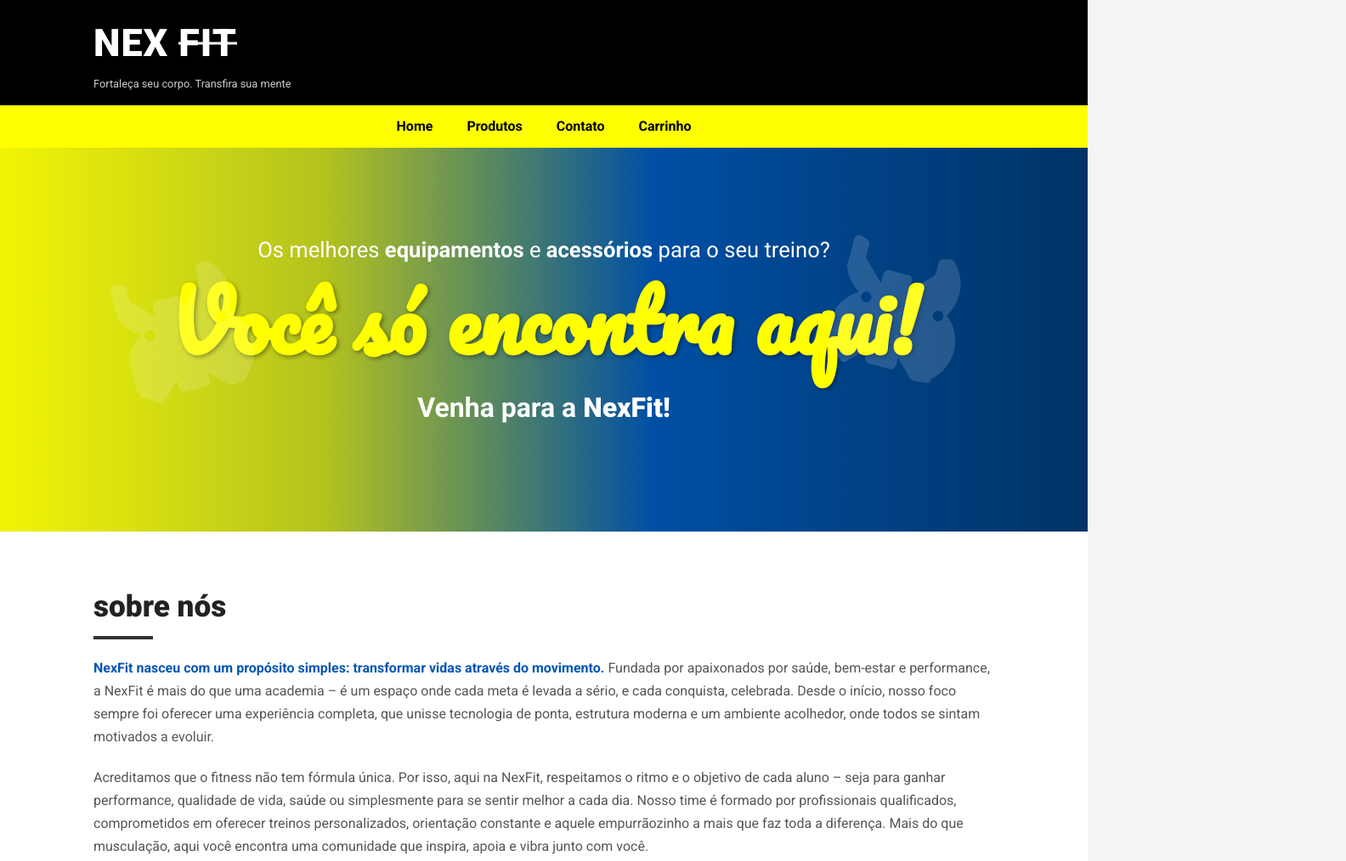
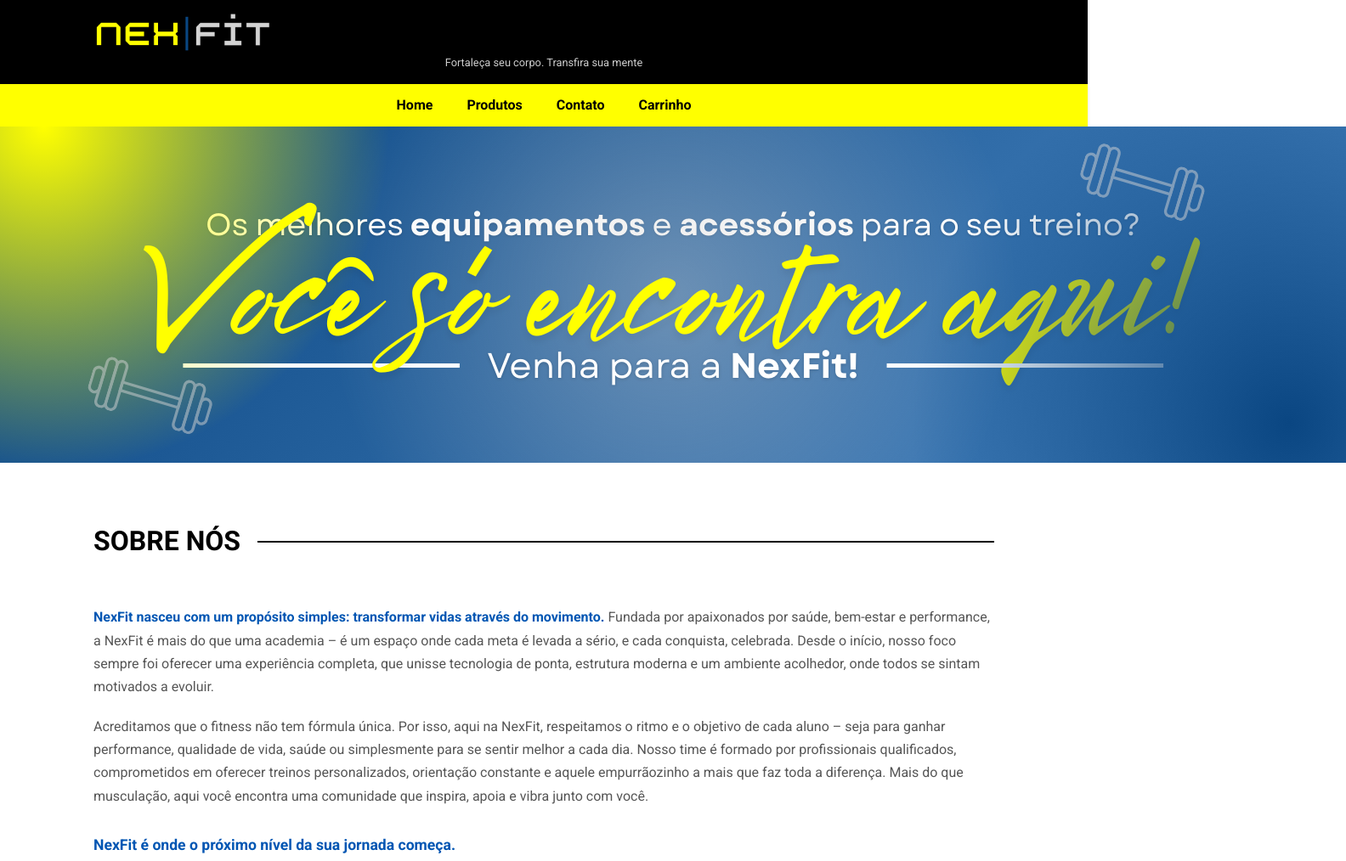
Before and after one commit to liviapiveta/NexFit, a plain HTML site: page home.html in a window 1280 px wide. Shown: the top 1014 px of the page at 85% size, 1584 px wide, since content can reach past the window. Drawn offline with Linux system fonts and the light colour scheme.

Commit message:
Add files via upload

```diff
--- a/home.html
+++ b/home.html
@@ -12,7 +12,7 @@
     <header>
         <div class="container">
             <div class="logo-area">
-                <h1 class="logo">NEX <span class="fit-logo">F<span class="fit-line"></span>IT</span></h1>
+                <img src="imagens/Logo 02 NexFit.png">
                 <p class="tagline">Fortaleça seu corpo. Transfira sua mente</p>
             </div>
         </div>
@@ -31,20 +31,16 @@
         </div>
     </section>
 
-    <section class="hero">
-        <div class="hero-overlay"></div>
-        <div class="container hero-text-content">
-            <div class="dumbbell-icon left"></div>
-            <div class="dumbbell-icon right"></div>
-            <p class="hero-subtitle">Os melhores <strong>equipamentos</strong> e <strong>acessórios</strong> para o seu treino?</p>
-            <h2 class="hero-title">Você só encontra aqui!</h2>
-            <p class="hero-cta">Venha para a <span class="nexfit-cta">NexFit!</span></p>
-        </div>
+    <section class="banner">
+        <img src="imagens/Banners NexFit.png">
     </section>
 
     <section class="about-us">
         <div class="container">
-            <h2 class="section-title">sobre nós</h2>
+            <div class="section-title-container">
+            <h2 class="section-title">SOBRE NÓS</h2>
+            <div class="section-title-line"></div>
+            <div class="space-block"></div> </div>
             <p>
                 <strong>NexFit nasceu com um propósito simples: transformar vidas através do movimento.</strong>
                 Fundada por apaixonados por saúde, bem-estar e performance, a NexFit é mais do que uma academia – é um espaço
@@ -119,7 +115,7 @@
                 <a href="pagina-roupas.html"> <!-- ATUALIZE O LINK QUANDO A PÁGINA EXISTIR -->
                     <div class="category-image-wrapper">
                         <!-- Substitua pelo caminho da sua imagem -->
-                        <img src="https://placehold.co/150x150/003366/FFFFFF?text=NEX+FIT" alt="Roupas Nex Fit">
+                        <img src="imagens/Roupas.png" alt="Roupas Nex Fit">
                     </div>
                     <p>Roupas</p>
                 </a>
@@ -129,7 +125,7 @@
                 <a href="pagina-acessorios.html"> <!-- ATUALIZE O LINK QUANDO A PÁGINA EXISTIR -->
                     <div class="category-image-wrapper">
                         <!-- Substitua pelo caminho da sua imagem -->
-                        <img src="https://placehold.co/150x150/003366/FFFFFF?text=NEX+FIT" alt="Acessórios Nex Fit">
+                        <img src="imagens/Acessórios.png" alt="Acessórios Nex Fit">
                     </div>
                     <p>Acessórios</p>
                 </a>
@@ -139,7 +135,7 @@
                 <a href="pagina-equipamentos.html"> <!-- ATUALIZE O LINK QUANDO A PÁGINA EXISTIR -->
                     <div class="category-image-wrapper">
                         <!-- Substitua pelo caminho da sua imagem -->
-                        <img src="https://placehold.co/150x150/003366/FFFFFF?text=NEX+FIT" alt="Equipamentos Nex Fit">
+                        <img src="imagens/Equipamentos.png" alt="Equipamentos Nex Fit">
                     </div>
                     <p>Equipamentos</p>
                 </a>
@@ -149,7 +145,7 @@
                 <a href="pagina-suplementos.html"> <!-- ATUALIZE O LINK QUANDO A PÁGINA EXISTIR -->
                     <div class="category-image-wrapper">
                         <!-- Substitua pelo caminho da sua imagem -->
-                        <img src="https://placehold.co/150x150/003366/FFFFFF?text=NEX+FIT" alt="Suplementos Nex Fit">
+                        <img src="imagens/Suplementos.png" alt="Suplementos Nex Fit">
                     </div>
                     <p>Suplementos</p>
                 </a>
@@ -159,7 +155,7 @@
                 <a href="pagina-descontos.html"> <!-- ATUALIZE O LINK QUANDO A PÁGINA EXISTIR -->
                     <div class="category-image-wrapper">
                         <!-- Substitua pelo caminho da sua imagem -->
-                        <img src="https://placehold.co/150x150/003366/FFFFFF?text=NEX+FIT" alt="Descontos Nex Fit">
+                        <img src="imagens/Descontos.png" alt="Descontos Nex Fit">
                     </div>
                     <p class="discount-text">Descontos %</p>
                 </a>
@@ -185,7 +181,7 @@
                 <a href="voleibol.html">
                     <div class="category-image-wrapper">
                         <!-- Substitua pelo caminho da sua imagem de bola de vôlei -->
-                        <img src="https://placehold.co/150x150/FFFFFF/000000?text=Voleibol" alt="Voleibol">
+                        <img src="imagens/Voleibol Bola.jpg" alt="Voleibol">
                     </div>
                     <p>Voleibol</p>
                 </a>
@@ -195,7 +191,7 @@
                 <a href="basketbol.html">
                     <div class="category-image-wrapper">
                         <!-- Substitua pelo caminho da sua imagem de bola de basquete -->
-                        <img src="https://placehold.co/150x150/FFFFFF/000000?text=Basketbol" alt="Basketbol">
+                        <img src="imagens/Basketbol Bola.jpg" alt="Basketbol">
                     </div>
                     <p>Basketbol</p>
                 </a>
@@ -205,7 +201,7 @@
                 <a href="futebol.html">
                     <div class="category-image-wrapper">
                         <!-- Substitua pelo caminho da sua imagem de bola de futebol -->
-                        <img src="https://placehold.co/150x150/FFFFFF/000000?text=Futebol" alt="Futebol">
+                        <img src="imagens/Futebol Bola.jpg" alt="Futebol">
                     </div>
                     <p>Futebol</p>
                 </a>
--- a/style.css
+++ b/style.css
@@ -9,7 +9,7 @@
     font-family: 'Roboto', Arial, sans-serif;
     line-height: 1.6;
     color: #333;
-    background-color: #f4f4f4;
+
 }
 
 .container {
@@ -18,11 +18,19 @@
     padding: 0 20px;
 }
 
+.logo-area img {
+    width: 20%;
+    height: auto;
+    display: block;
+
+}
+
 /* Header Styles (Black Bar with Logo) */
 header {
     background-color: #000;
     color: #fff;
-    padding: 15px 0; /* Aumentei um pouco o padding vertical */
+    padding: 15px 0;
+     /* Aumentei um pouco o padding vertical */
     /* Removida a border-bottom amarela daqui */
 }
 
@@ -35,32 +43,22 @@
 /* O logo-area agora fica sozinho no container do header, alinhado à esquerda por padrão */
 
 .logo-area .logo {
-    font-family: 'Roboto', sans-serif;
+    font-family: Georgia, 'Times New Roman', Times, serif;
     font-weight: 900;
     font-size: 2.8em;
     color: #fff;
     letter-spacing: 1px;
     margin: 0; /* Garante que não há margem extra no h1 */
-}
-
-.fit-logo {
-    position: relative;
-    display: inline-block;
-}
-
-.fit-logo .fit-line {
-    position: absolute;
-    height: 3px;
-    background-color: #fff;
-    width: 100%;
-    left: 0;
-    top: 50%;
-    transform: translateY(-50%);
-    z-index: 1;
+    display: flex;
+    justify-content: center; /* Centraliza os itens na linha */
+    align-items: flex-start;
 }
 
 .logo-area .tagline {
     font-size: 0.8em;
+    display: flex;
+    justify-content: center; /* Centraliza os itens na linha */
+    align-items: flex-start;
     color: #ccc;
     margin-top: 2px; /* Ajuste fino da margem */
 }
@@ -186,25 +184,23 @@
     background-color: #fff;
 }
 
+
+
 .about-us .section-title {
-    font-size: 2.2em;
-    color: #222;
-    margin-bottom: 20px;
-    font-weight: 900;
-    text-transform: lowercase;
-    position: relative;
-    padding-bottom: 10px;
-    display: inline-block;
+    font-family: 'Roboto', sans-serif; /* Ou a fonte geométrica que você usou para o logo */
+    font-size: 2em; /* Ajuste o tamanho conforme necessário */
+    color: #000; /* Cor preta para o título */
+    font-weight: 700; /* Bold */
+    text-transform: uppercase;
+    margin: 0; /* Remove margens padrão do h2 */
+    padding-right: 20px; /* Espaço entre o texto e a linha */
+    white-space: nowrap;
 }
 
-.about-us .section-title::after {
-    content: '';
-    position: absolute;
-    left: 0;
-    bottom: 0;
-    width: 70px;
-    height: 4px;
-    background-color: #333;
+.about-us .section-title-line {
+    flex-grow: 1; /* Faz a linha ocupar o espaço restante */
+    height: 2px;  /* Espessura da linha */
+    background-color: #000; /* Cor da linha */
 }
 
 .about-us p {
@@ -212,6 +208,13 @@
     color: #555;
     font-size: 1em;
     line-height: 1.7;
+}
+
+.space-block {
+    display: flex;
+    align-items: center; /* Alinha verticalmente a imagem e o texto */
+    gap: 40px; /* Espaço entre a imagem e o texto */
+    margin-bottom: 50px; /* Espaço entre os blocos */
 }
 
 .about-us p strong {
```
Also changed, not shown: imagens/Acessórios.png (added), imagens/Banners NexFit.png (added), imagens/Basketbol Bola.jpg (added), imagens/Descontos.png (added), imagens/Equipamentos.png (added), imagens/Futebol Bola.jpg (added), imagens/Logo 02 NexFit.png (added), imagens/Roupas.png (added), imagens/Suplementos.png (added), imagens/Voleibol Bola.jpg (added), imagens/peso1.png (added), imagens/peso2.png (added).
